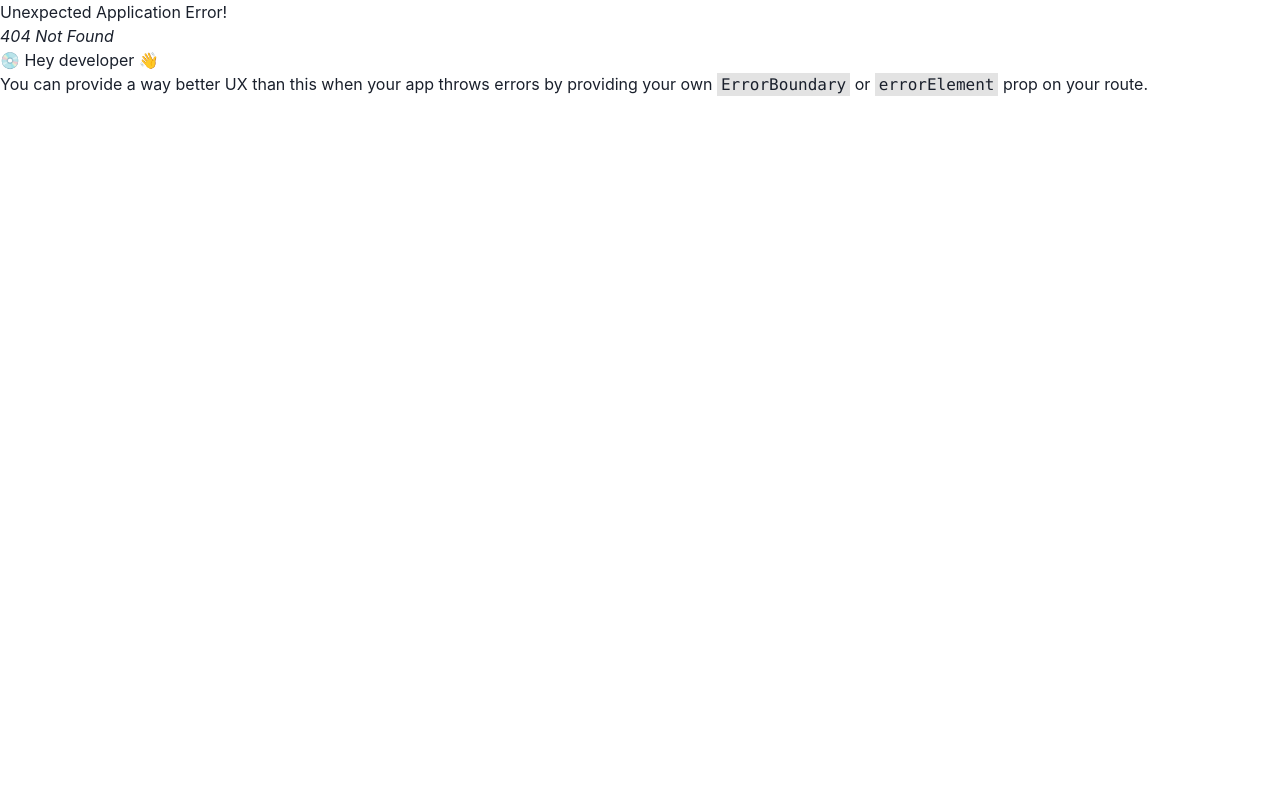
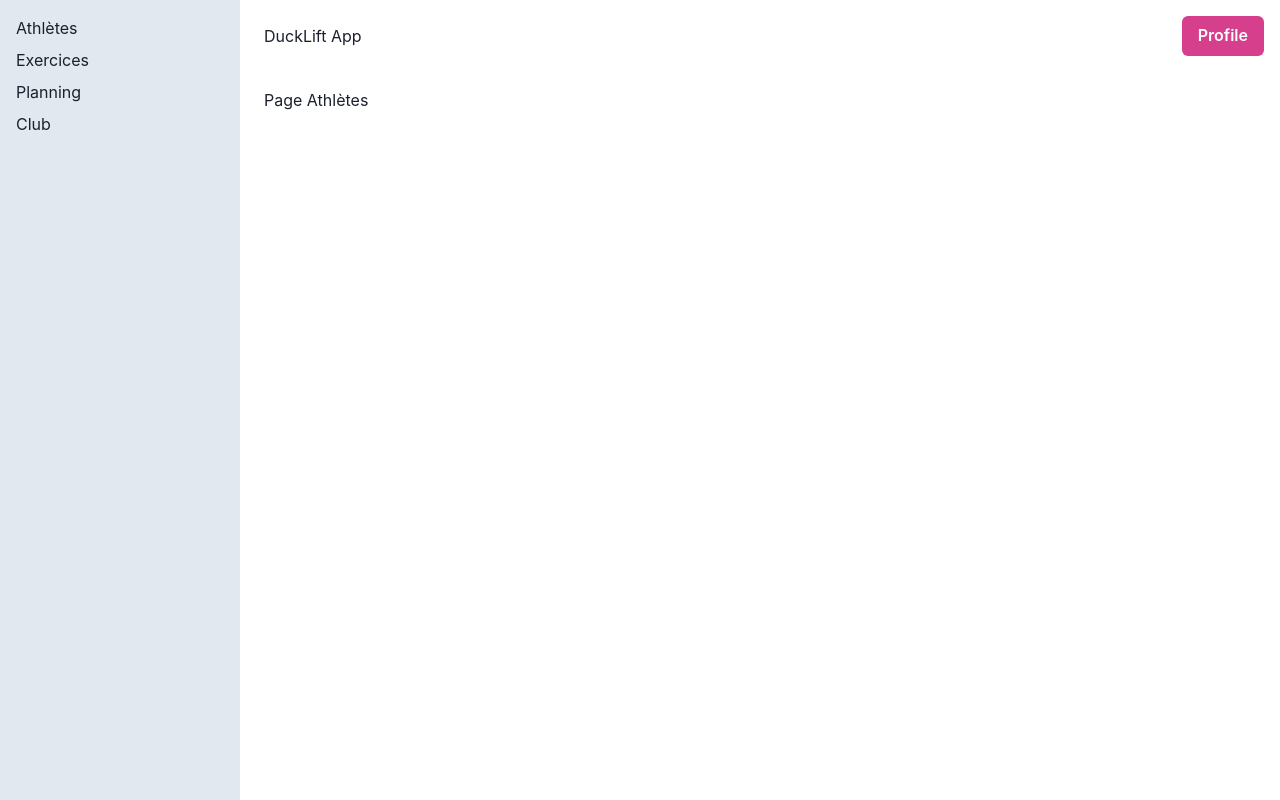
Before and after one commit to Netsbump/duckLift, a React (Vite) app in the folder frontend/DuckLiftWebApp/: page /page-athletes in a window 1280 px wide. Before the commit this address had no page. Built offline with nearby package versions, Linux system fonts and the light colour scheme; sample sign-in values are in the browser's storage.

Commit message:
features: add containers and childrens home components

```diff
--- /dev/null
+++ b/frontend/DuckLiftWebApp/src/components/SideNav.tsx
@@ -0,0 +1,29 @@
+import { Box, VStack, Link as ChakraLink } from "@chakra-ui/react";
+import { Link as ReactRouterLink } from "react-router-dom";
+
+export const SideNav: React.FC = () => {
+  return (
+    <Box
+      as="nav"
+      aria-label="Main navigation"
+      minW="240px"
+      minHeight={"inherit"}
+      bg="gray.200"
+    >
+      <VStack as="ul" p={4} alignItems={"flex-start"}>
+        <ChakraLink as={ReactRouterLink} to="page-athletes">
+          Athlètes
+        </ChakraLink>
+        <ChakraLink as={ReactRouterLink} to="page-exercises">
+          Exercices
+        </ChakraLink>
+        <ChakraLink as={ReactRouterLink} to="page-planning">
+          Planning
+        </ChakraLink>
+        <ChakraLink as={ReactRouterLink} to="page-club">
+          Club
+        </ChakraLink>
+      </VStack>
+    </Box>
+  );
+};
--- /dev/null
+++ b/frontend/DuckLiftWebApp/src/components/TopBar/TopBar.tsx
@@ -0,0 +1,54 @@
+import {
+  Avatar,
+  HStack,
+  Menu,
+  MenuButton,
+  MenuDivider,
+  MenuGroup,
+  MenuItem,
+  MenuList,
+  Text,
+  Button,
+} from "@chakra-ui/react";
+import { useAuth } from "../../contexts/Authentification";
+
+export const TopBar: React.FC = () => {
+  const { logout } = useAuth();
+
+  const handleLogout = () => {
+    logout();
+  };
+
+  return (
+    <HStack
+      as="header"
+      minH="60px"
+      width="100%"
+      justifyContent={"space-between"}
+      p={4}
+    >
+      <Text>DuckLift App</Text>
+
+      <Menu>
+        <MenuButton as={Button} colorScheme="pink">
+          Profile
+        </MenuButton>
+        <MenuList>
+          <MenuGroup title="Profile">
+            <MenuItem>
+              <Avatar size="sm" name="John Doe" />
+              <span>Mon Compte</span>
+            </MenuItem>
+            <MenuItem>Payments </MenuItem>
+          </MenuGroup>
+          <MenuDivider />
+          <MenuGroup title="Help">
+            <MenuItem>Docs</MenuItem>
+            <MenuItem>FAQ</MenuItem>
+            <MenuItem onClick={handleLogout}>Logout</MenuItem>
+          </MenuGroup>
+        </MenuList>
+      </Menu>
+    </HStack>
+  );
+};
--- /dev/null
+++ b/frontend/DuckLiftWebApp/src/pages/Athletes.tsx
@@ -0,0 +1,3 @@
+export const Athletes: React.FC = () => {
+  return <div>Page Athlètes</div>;
+};
--- /dev/null
+++ b/frontend/DuckLiftWebApp/src/pages/Club.tsx
@@ -0,0 +1,3 @@
+export const Club: React.FC = () => {
+  return <div>Page Club</div>;
+};
--- /dev/null
+++ b/frontend/DuckLiftWebApp/src/pages/Exercices.tsx
@@ -0,0 +1,3 @@
+export const Exercices: React.FC = () => {
+  return <div>Page Exercices</div>;
+};
--- a/frontend/DuckLiftWebApp/src/pages/Home.tsx
+++ b/frontend/DuckLiftWebApp/src/pages/Home.tsx
@@ -1,3 +1,20 @@
+import { Box, VStack, HStack } from "@chakra-ui/react";
+import { Outlet } from "react-router-dom";
+import { SideNav } from "../components/SideNav";
+import { TopBar } from "../components/TopBar/TopBar";
+
 export const Home: React.FC = () => {
-  return <div>Home</div>;
+  return (
+    <HStack className="app-container" minHeight={"inherit"}>
+      <SideNav />
+
+      <VStack flex={1} spacing={0} width="100%" minHeight={"inherit"}>
+        <TopBar />
+
+        <Box as="main" width="100%" flex={1} p={4}>
+          <Outlet />
+        </Box>
+      </VStack>
+    </HStack>
+  );
 };
--- /dev/null
+++ b/frontend/DuckLiftWebApp/src/pages/Planning.tsx
@@ -0,0 +1,3 @@
+export const Planning: React.FC = () => {
+  return <div>Page Planning</div>;
+};
```
Also changed, not shown: frontend/DuckLiftWebApp/src/routes/routes.tsx (+22 -0 lines).
